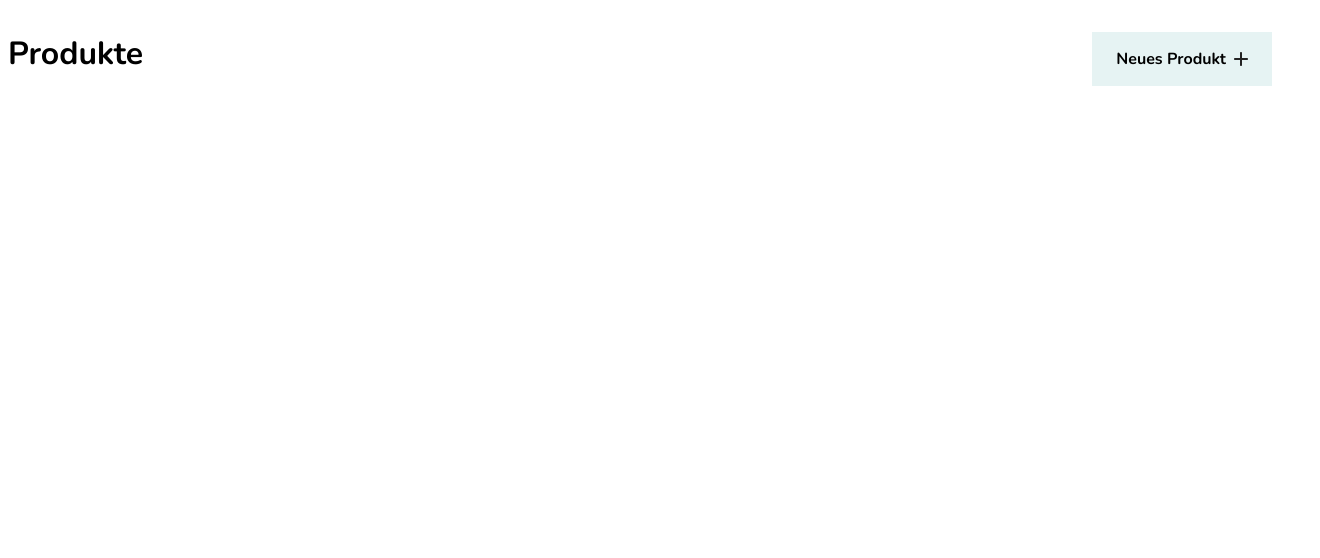
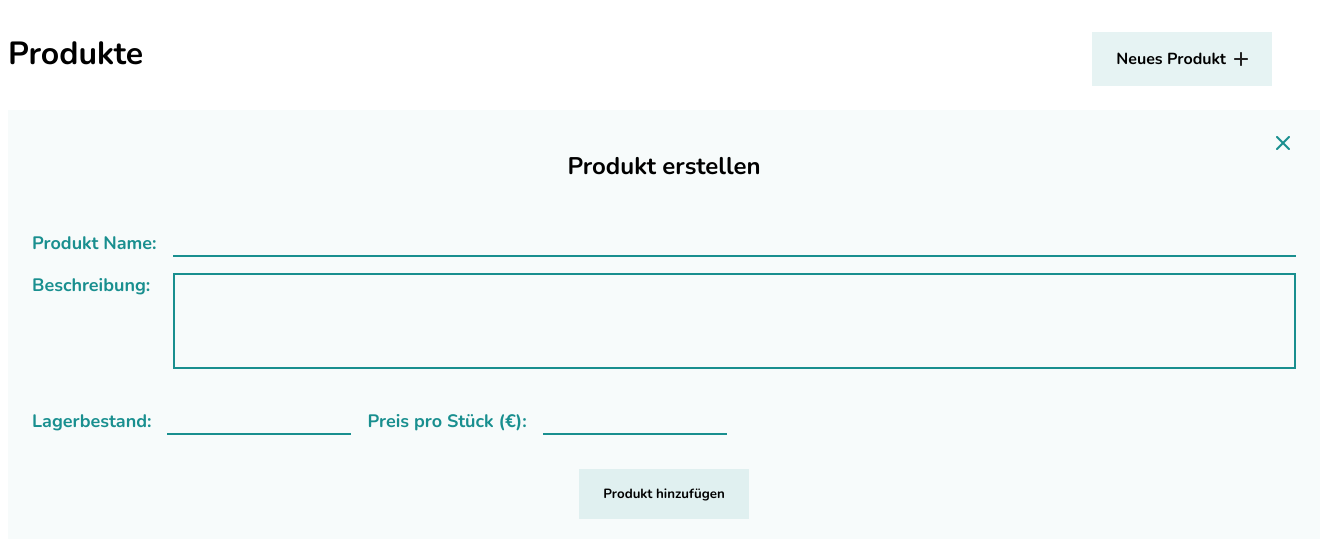
Before and after one commit to XbatzoX/productlist, an Angular app in the folder product-list/: page /productform in a window 1280 px wide. Before the commit this address led to /. Shown: the top 558 px of the page, 1320 px wide, since content can reach past the window. Built offline with nearby package versions, Linux system fonts and the light colour scheme.

Commit message:
added component form for add product to list

```diff
--- a/product-list/src/app/app.routes.ts
+++ b/product-list/src/app/app.routes.ts
@@ -1,8 +1,10 @@
 import { Routes } from '@angular/router';
 import { ProductDetail } from './shared/components/product-detail/product-detail';
 import { ProductList } from './shared/components/product-list/product-list';
+import { ProductForm } from './shared/components/product-form/product-form';
 
 export const routes: Routes = [
     {path:'', component:ProductList},
-    {path:"detail/:name", component: ProductDetail}
+    {path:"detail/:name", component: ProductDetail},
+    {path:"productform", component:ProductForm}
 ];
--- a/product-list/src/app/layout/header/header.html
+++ b/product-list/src/app/layout/header/header.html
@@ -1,6 +1,6 @@
 <header class="main-header">
     <h1 class="main-header__title">Produkte</h1>
-    <a class="btn" [class.btn--primary]="path == ''" [class.btn--secondary]="path == 'detail'">
+    <a routerLink="productform" class="btn" [class.btn--primary]="path == ''" [class.btn--secondary]="path == 'detail'">
 
         @if(path != ''){
             <svg xmlns="http://www.w3.org/2000/svg" width="12" height="12" viewBox="0 0 12 12" fill="none">
--- a/product-list/src/app/layout/header/header.ts
+++ b/product-list/src/app/layout/header/header.ts
@@ -1,8 +1,9 @@
 import { Component } from '@angular/core';
+import { RouterLink } from '@angular/router';
 
 @Component({
   selector: 'app-header',
-  imports: [],
+  imports: [RouterLink],
   templateUrl: './header.html',
   styleUrl: './header.scss',
 })
--- /dev/null
+++ b/product-list/src/app/shared/components/product-form/product-form.html
@@ -0,0 +1,28 @@
+<section class="product-form">
+    <header class="product-form__header">
+        <h1>Produkt erstellen</h1>
+        <a href="" class="btn--close"></a>
+    </header>
+    <form>
+        <fieldset class="product-form__fieldset--vert">
+            <legend>Product Information</legend>
+            <label for="product-name">Produkt Name:</label>
+            <input type="text" id="product-name" />
+            <label for="description">Beschreibung:</label>
+            <textarea id="description" name="description" rows="4"></textarea>
+        </fieldset>
+        <fieldset class="product-form__fieldset--hori">
+            <legend>Stock &amp; Pricing</legend>
+            <label for="stock">Lagerbestand:</label>
+            <input type="number" id="stock" name="stock" />
+            <label for="price">Preis pro Stück (€):</label>
+            <input type="number" id="price" name="price" step="0.01" />
+        </fieldset>
+        <button class="btn btn--primary">Produkt hinzufügen</button>
+    </form>
+</section>
+<!-- für Fehlermeldungen:
+<p class="product-form__error">Fehler:</p>
+<p class="product-form__error">
+Deine Fehlermeldung
+</p> -->
```
Also changed, not shown: product-list/src/app/shared/components/product-form/product-form.ts (added, +9 -0 lines), product-list/src/app/shared/components/product-form/product-form.scss (added).
